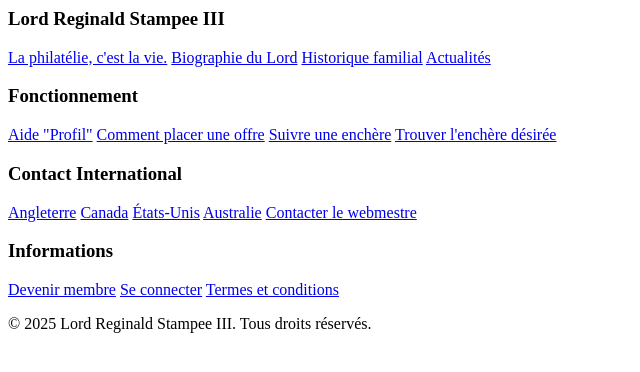
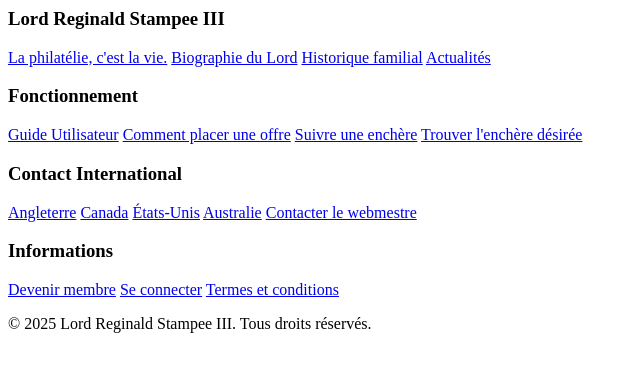
Before and after one commit to Meriem-ELK/projet-web1-stampee, a PHP site: page /views/layouts/footer.php in a window 1280 px wide. Shown: the top 372 px of the page, without its empty margins (0-640 px from the left). Run offline with PHP 8.4, Linux system fonts and the light colour scheme.

Commit message:
L'ajout du guide utilsiateur dans le footer

```diff
--- a/routes/web.php
+++ b/routes/web.php
@@ -56,4 +56,5 @@ Route::post('/mise/store', 'MiseController@store');
 Route::get('/about', 'PageController@about');
 Route::get('/contact', 'PageController@contact');
 
+
 Route::dispatch();
--- a/views/layouts/footer.php
+++ b/views/layouts/footer.php
@@ -12,7 +12,7 @@
                     </div>
                     <div class="pied-de-site-section">
                         <h3>Fonctionnement</h3>
-                        <a href="#">Aide "Profil"</a>
+                        <a href="{{ asset }}assets/documents/guide-utilisateur.pdf" target="_blank">Guide Utilisateur</a>
                         <a href="#">Comment placer une offre</a>
                         <a href="#">Suivre une enchère</a>
                         <a href="#">Trouver l'enchère désirée</a>
```
Also changed, not shown: public/assets/css/mobile.css, public/assets/css/structure/contenu-principal.css, 1 other file.
